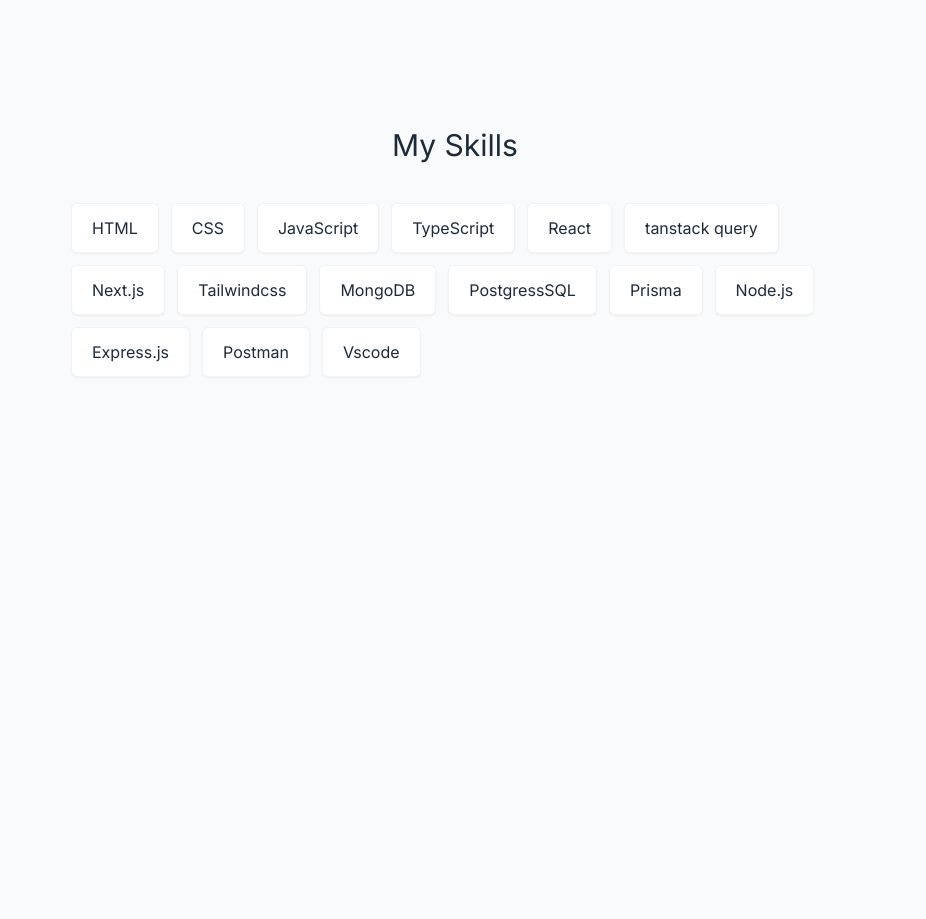
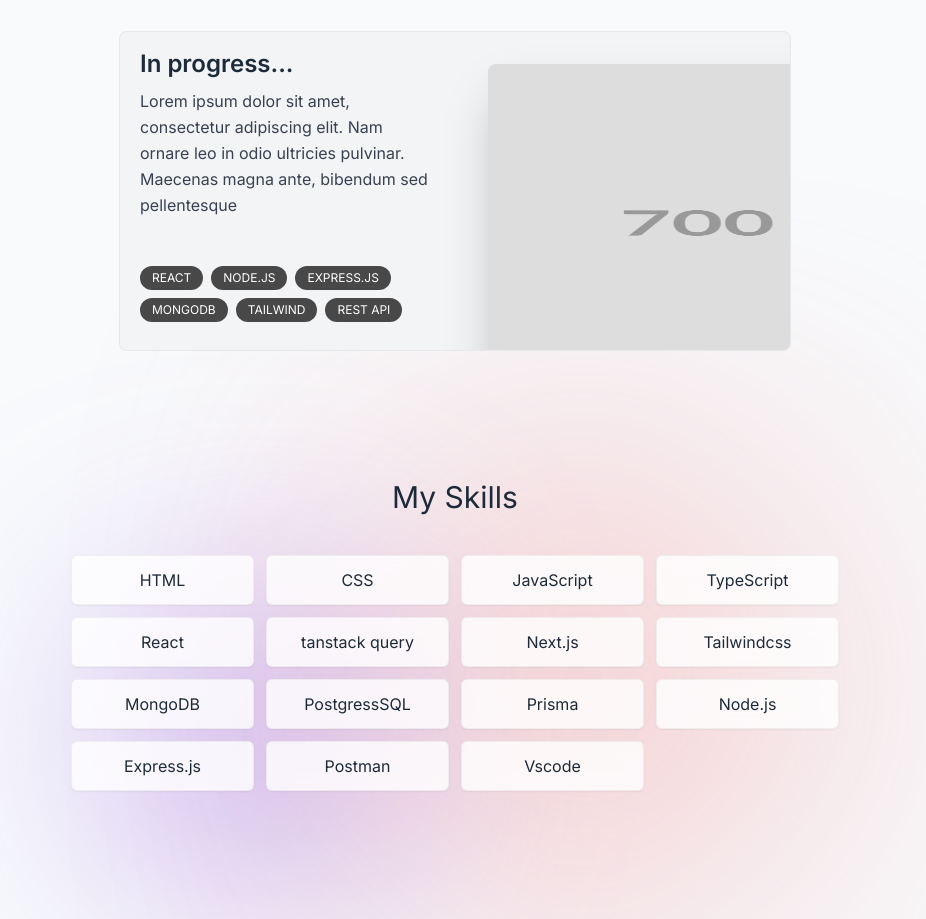
Before and after one commit to poteznyszymon/portfolio, a Next.js app: page / in a window 1280 px wide. Shown: the part 1929-2848 px from the top of the page, without its empty margins (185-1111 px from the left). Before the commit the page ends 2434 px from the top, so only its background shows below. Built offline with nearby package versions, Linux system fonts and the light colour scheme.

Commit message:
skills section redesign

```diff
--- a/components/Projects.tsx
+++ b/components/Projects.tsx
@@ -9,7 +9,7 @@
 import { useSectionInView } from "@/lib/hooks";
 
 const Projects = () => {
-  const { ref } = useSectionInView("Projects");
+  const { ref } = useSectionInView("Projects", 0.5);
 
   return (
     <div
--- a/components/Skills.tsx
+++ b/components/Skills.tsx
@@ -27,8 +27,11 @@
     <div
       ref={ref}
       id="skills"
-      className=" mx-auto w-full max-w-5xl mb-20 sm:my-32  scroll-m-56 "
+      className=" mx-auto w-full max-w-5xl mb-20 sm:my-32  scroll-m-56 relative"
     >
+      <div className="-z-10 bg-main-purple w-36 h-36 md:w-52 md:h-52 rounded-full absolute left-[20%] top-1/2 blur-[5rem] md:blur-[8rem]" />
+      <div className="-z-10 bg-main-orange w-36 h-32 md:w-64 md:h-64 rounded-full absolute left-1/2 top-1/4 blur-[7rem] md:blur-[10rem]" />
+
       <motion.h1
         variants={fadeInAnimationsVariants}
         initial="initial"
@@ -38,10 +41,10 @@
       >
         My Skills
       </motion.h1>
-      <ul className="flex flex-wrap gap-3 max-w-3xl mx-auto px-10 md:px-0">
+      <ul className="grid grid-cols-2 sm:grid-cols-3 md:grid-cols-4 gap-3 max-w-3xl mx-auto px-10 md:px-0">
         {skills.map((skill, index) => (
           <motion.li
-            className="px-5 py-3 bg-white border border-black/5 rounded-md shadow-sm"
+            className="px-5 py-3 bg-white bg-opacity-80 backdrop-blur-[0.5rem] border text-center border-black/5 rounded-md shadow-sm"
             key={index}
             variants={fadeInAnimationVariants}
             initial="initial"
--- a/lib/data.ts
+++ b/lib/data.ts
@@ -1,5 +1,6 @@
 import chatGPTClone from "@/public/chatgpt-clone.png";
 import twitterClone from "@/public/twitter-clone.png";
+import placeholder from "@/public/placeholder.png";
 
 export const links = [
   {
@@ -43,6 +44,13 @@
     ],
     imageUrl: twitterClone,
   },
+  {
+    title: "In progress...",
+    description:
+      "Lorem ipsum dolor sit amet, consectetur adipiscing elit. Nam ornare leo in odio ultricies pulvinar. Maecenas magna ante, bibendum sed pellentesque",
+    tags: ["React", "Node.js", "Express.js", "MongoDB", "Tailwind", "Rest API"],
+    imageUrl: placeholder,
+  },
 ];
 
 export const skills = [
```
